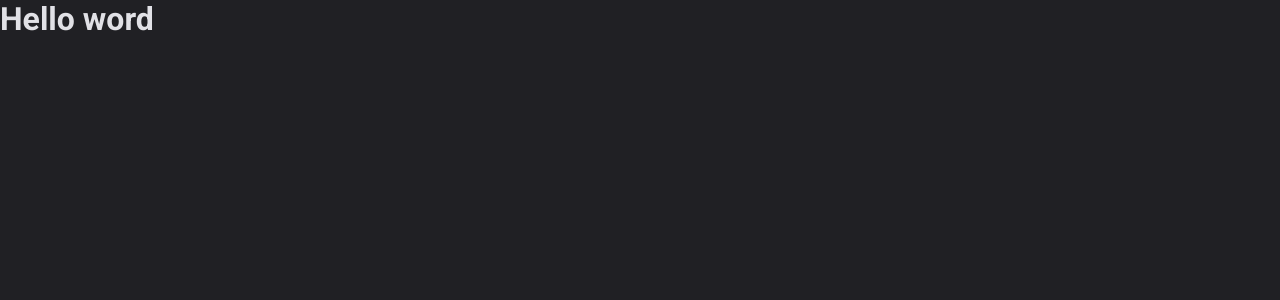
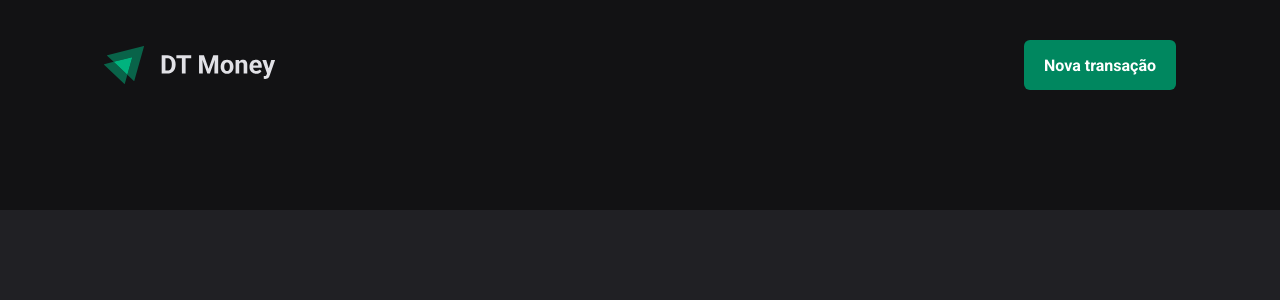
Before and after one commit to DanielSiilva/dt-money, a React (Vite) app: page / in a window 1280 px wide. Shown: the top 300 px of the page. Built offline with nearby package versions, Linux system fonts and the light colour scheme.

Commit message:
Feat: page transcations

```diff
--- a/src/App.tsx
+++ b/src/App.tsx
@@ -1,4 +1,5 @@
 import { ThemeProvider } from "styled-components";
+import { Transactions } from "./pages/Transctions";
 import { GlobalStyle } from "./styles/global";
 import { defaultTheme } from "./styles/themes/default";
 
@@ -10,7 +11,7 @@
 
   return (
     <ThemeProvider theme={defaultTheme}>
-      <h1> Hello word</h1>
+      <Transactions />
 
       <GlobalStyle />
     </ThemeProvider>
--- /dev/null
+++ b/src/pages/Transctions/index.tsx
@@ -0,0 +1,9 @@
+import { Header } from "../../components/Header";
+
+export function Transactions() {
+  return (
+    <div>
+      <Header />
+    </div>
+  );
+}
```
